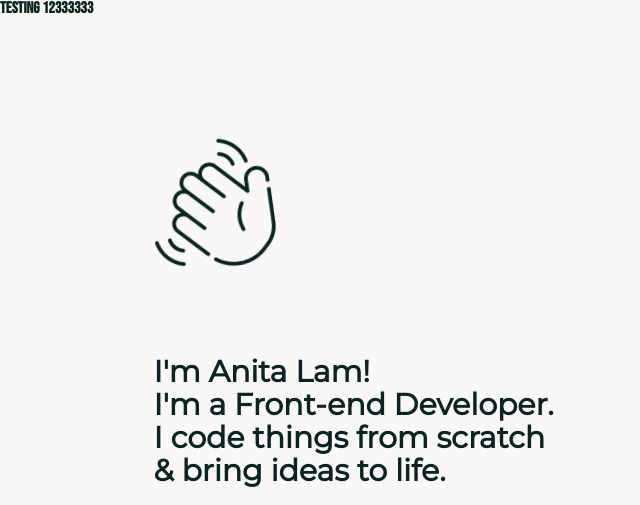
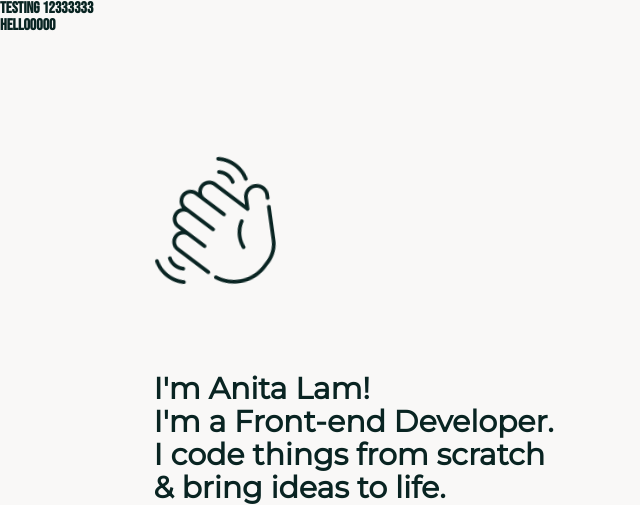
Before and after one commit to anitaalam/MDIA-4590-Assignment-2, a PHP site: page / in a window 1280 px wide. Shown: the part 90-595 px from the top of the page, without its empty margins (0-640 px from the left). Run offline with PHP 8.4, Linux system fonts and the light colour scheme; some libraries are stand-ins or nearby versions.

Commit message:
Update index.php
hello added

```diff
--- a/index.php
+++ b/index.php
@@ -12,6 +12,7 @@
         </header>
         <main>
             <h4>testing 12333333</h4>
+            <h5>hellooooo</h5>
             <?php include __DIR__ . '/partials/homepage/banner.php'; ?>
             <?php include __DIR__ . '/project.php'; ?>
         </main>
```
